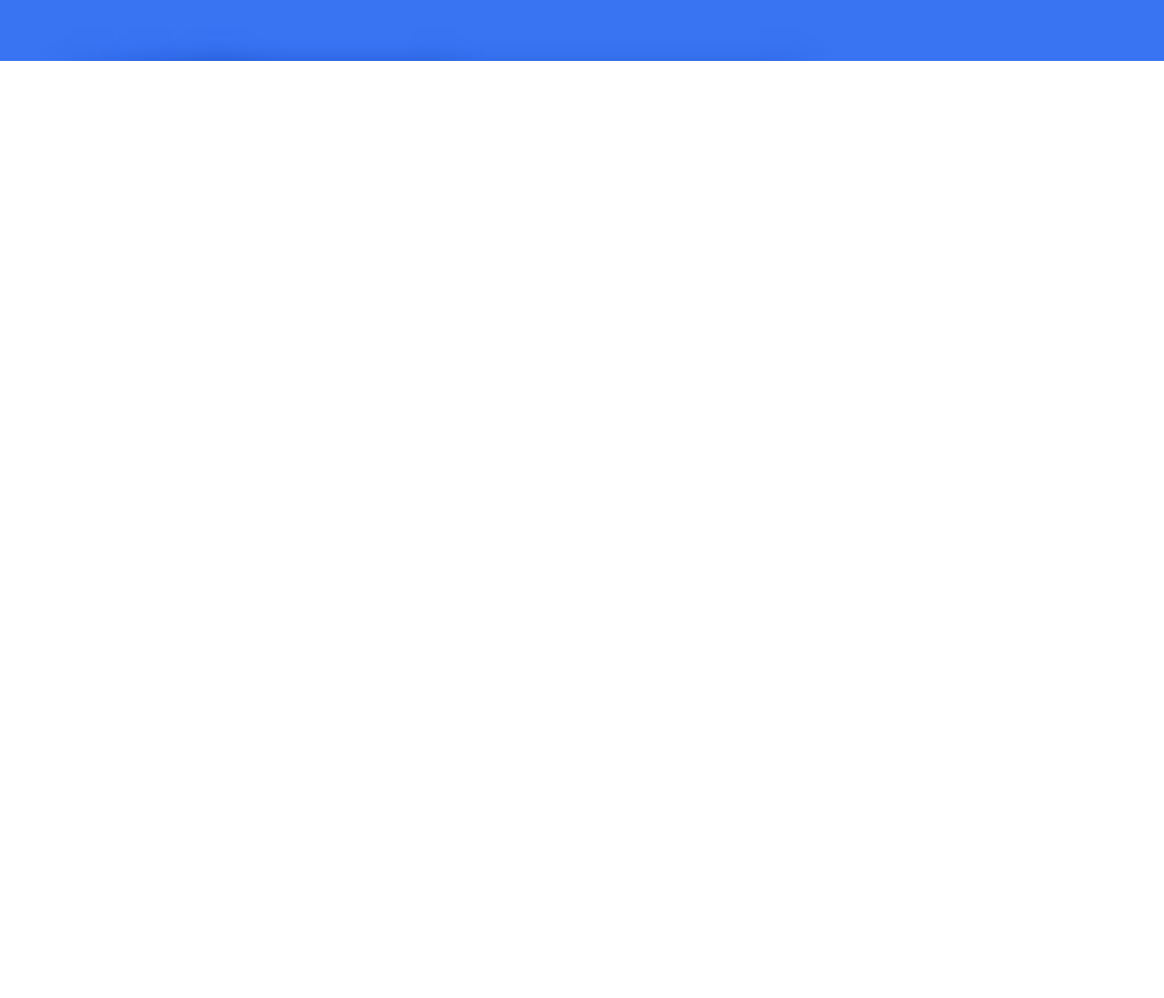
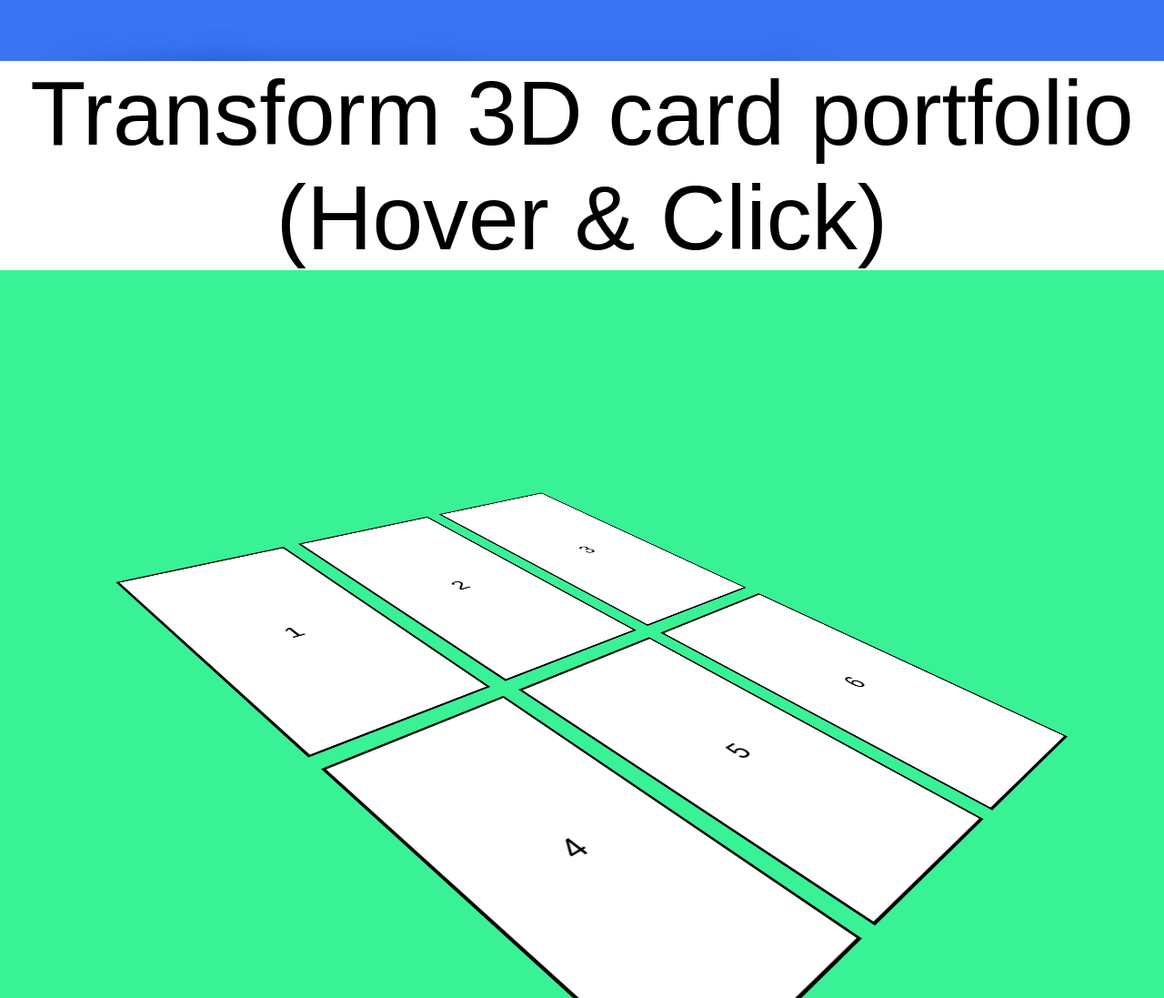
Before and after one commit to Sgadmer/Animation-Parallax-Roulette, a plain HTML site: page index.html in a window 1280 px wide. Shown: the part 5776-6873 px from the top of the page at 91% size. Before the commit the page ends 5843 px from the top, so only its background shows below. Drawn offline with Linux system fonts and the light colour scheme.

Commit message:
Создал блок Transform 3D card portfolio

```diff
--- a/assets/styles/3dCards.css
+++ b/assets/styles/3dCards.css
@@ -123,7 +123,7 @@ body{
 .section:hover .phone,
 .section:hover .tablet,
 .section:hover .desctop{
-    transform: translateY(10px) rotateY(-15deg);
+    transform: translateY(10%) rotateY(-15deg) rotateZ(5deg);
 }
 
 .phone,
@@ -133,7 +133,7 @@ body{
     position: absolute;
     box-shadow: 13px 13px 32px 0 #1f57cf;
     transition: 1s;
-    transform: translateY(100%);
+    transform: translateY(100%) ;
 }
 .phone{
     width: 200px;
@@ -162,3 +162,53 @@ body{
     left: 15%;
     transition-delay: .6s;
 }
+
+/*Transform 3D card portfolio*/
+
+.section1{
+    background-color: #39f296;
+    height: 100vh;
+    color: black;
+    font-size: xx-large;
+    overflow: hidden;
+    position: relative;
+    perspective: 1000px;
+    display: flex;
+    justify-content: center;
+    align-items: center;
+}
+
+.container1{
+    width: 680px;
+    margin: auto;
+    display: flex;
+    justify-content: center;
+    align-items: center;
+    flex-wrap: wrap;
+    transform:rotateX(55deg) rotateZ(-45deg) rotateY(10deg);
+    transition: 1s;
+    transform-style: preserve-3d;
+}
+
+.card1{
+    width: 200px;
+    height: 400px;
+    display: flex;
+    justify-content: center;
+    align-items: center;
+    position: relative;
+    margin: 10px;
+    perspective: 1000px;
+    background-color: #fff;
+    border: 3px solid black;
+    transition: 0.3s;
+}
+
+.card1:hover{
+    cursor: pointer;
+    transform: translateZ(10px);
+}
+
+.container_origin{
+    transform: rotate(0);
+}
--- a/assets/styles/reset.css
+++ b/assets/styles/reset.css
@@ -21,6 +21,7 @@ time, mark, audio, video {
 
 body {
 	margin: 0 auto;
+	width: 100vw;
 }
 
 p{
--- a/index.html
+++ b/index.html
@@ -8,6 +8,7 @@
     <link href="assets/styles/style_animation.css" rel="stylesheet">
     <link href="assets/styles/style_parallax.css" rel="stylesheet">
     <link href="assets/styles/3dCards.css" rel="stylesheet">
+    <link href="assets/styles/css_features.css" rel="stylesheet">
 </head>
 
 
@@ -110,11 +111,24 @@
                 <div class="desctop">DESCTOP</div>
                 <h1 class="headling">Адаптивная вёрстка</h1>
             </div>
+
+            <p>Transform 3D card portfolio (Hover & Click)</p>
+            <div class="section1">
+                <div class="container1">
+                    <div class="card1">1</div>
+                    <div class="card1">2</div>
+                    <div class="card1">3</div>
+                    <div class="card1">4</div>
+                    <div class="card1">5</div>
+                    <div class="card1">6</div>
+                </div>
+            </div>
         </div>
     </div>
     <script src="scripts\circlesAnim.js"></script>
     <script src="scripts\parallax.js"></script>
     <script src="scripts\3dCards.js"></script>
+    <script src="scripts/css_features.js"></script>
 
 </body>
 
--- a/scripts/3dCards.js
+++ b/scripts/3dCards.js
@@ -0,0 +1,7 @@
+let card1 = document.querySelectorAll('.card1');
+let container1 = document.querySelector('.container1');
+card1.forEach((card)=> {
+    card.addEventListener('click', function(){
+        container1.classList.toggle('container_origin');
+    })
+})
```
Also changed, not shown: assets/styles/css_features.css (added), scripts/css_features.js (added).
